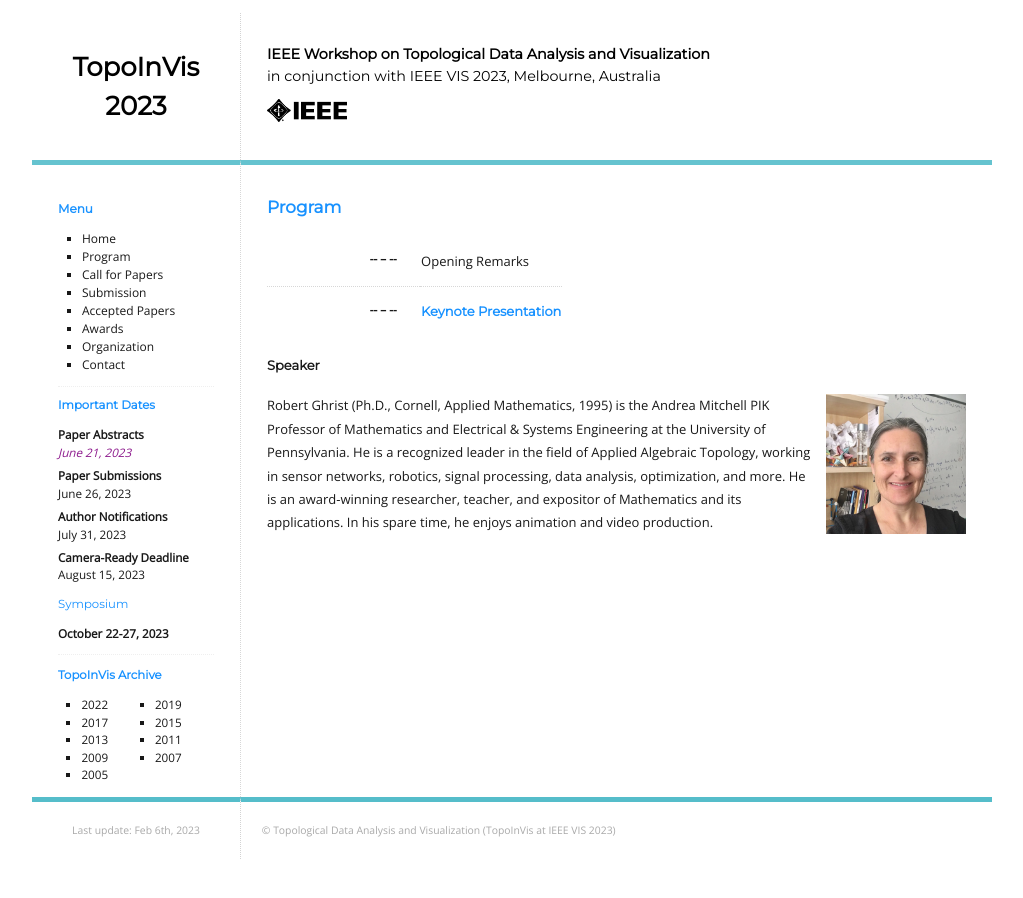
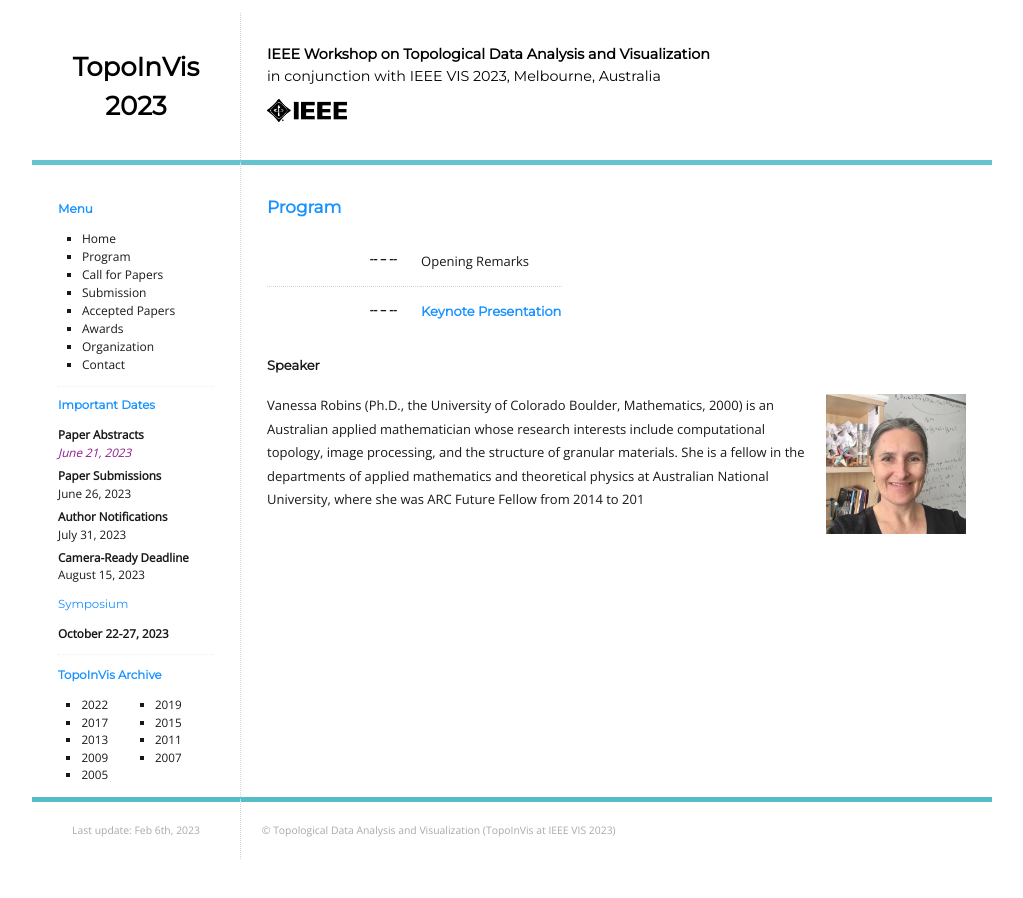
Before and after one commit to TopoInVis-Workshop/2024, a Jekyll site: the page built from _pages/program.md, in a window 1280 px wide. Shown: the whole page, without its empty margins (128-1151 px from the left). Built offline with Jekyll 4.4.1, drawn with Linux system fonts in a browser that asks for light colours.

Commit message:
Update program.md

```diff
--- a/_pages/program.md
+++ b/_pages/program.md
@@ -24,6 +24,5 @@ title: Program
 #### Speaker
 
 <img style="padding: 0; margin: 0 0 1em 1em; float: right; width: 20%" src="assets/Vanessa.jpg" />
-Robert Ghrist (Ph.D., Cornell, Applied Mathematics, 1995) is the Andrea Mitchell PIK Professor of Mathematics and Electrical & Systems Engineering at the University of Pennsylvania. He is a recognized leader in the field of Applied Algebraic Topology, working in sensor networks, robotics, signal processing, data analysis, optimization, and more. He is an award-winning researcher, teacher, and expositor of Mathematics and its applications. In his spare time, he enjoys animation and video production.
-
+Vanessa Robins (Ph.D., the University of Colorado Boulder, Mathematics, 2000) is an Australian applied mathematician whose research interests include computational topology, image processing, and the structure of granular materials. She is a fellow in the departments of applied mathematics and theoretical physics at Australian National University, where she was ARC Future Fellow from 2014 to 201
 <br>
```
